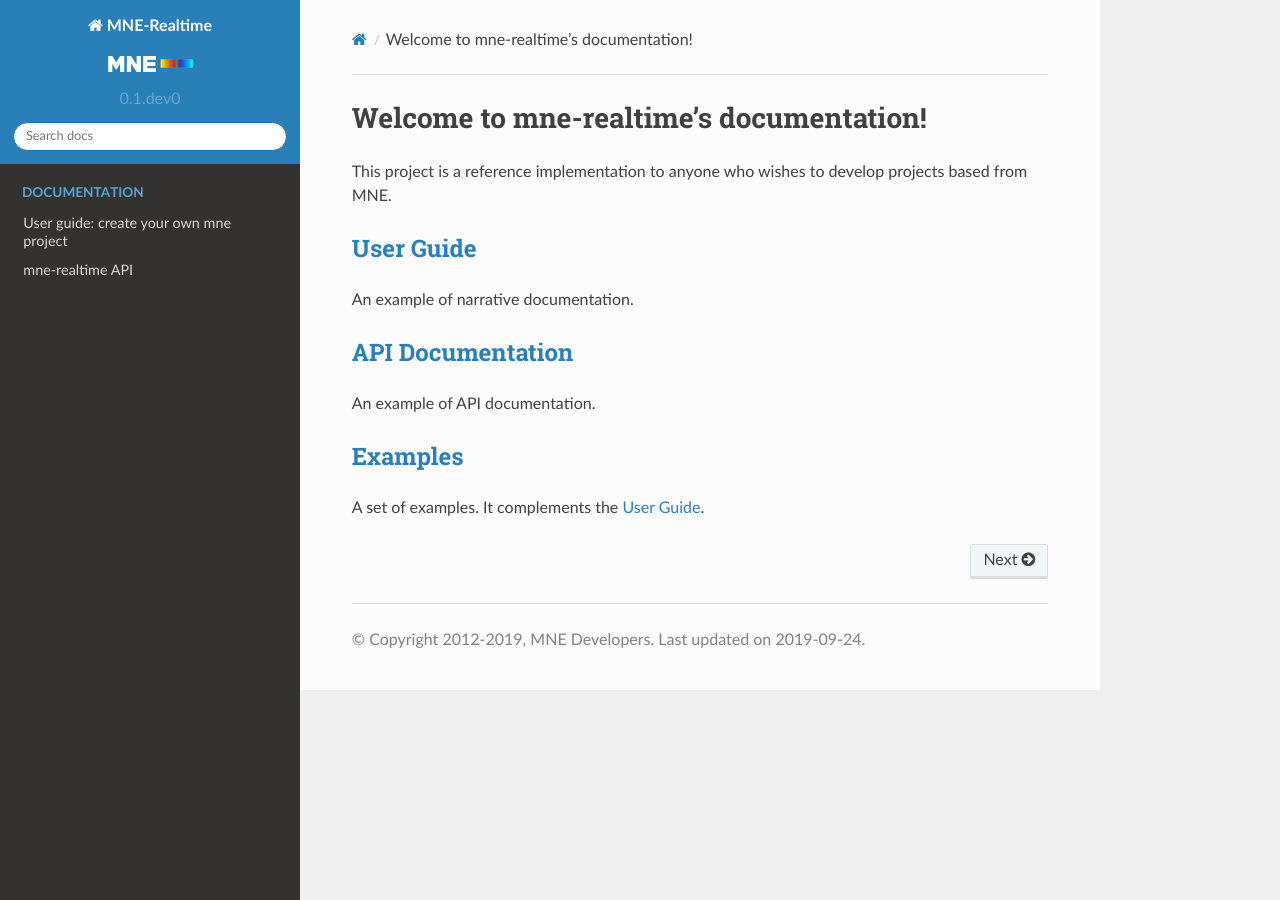
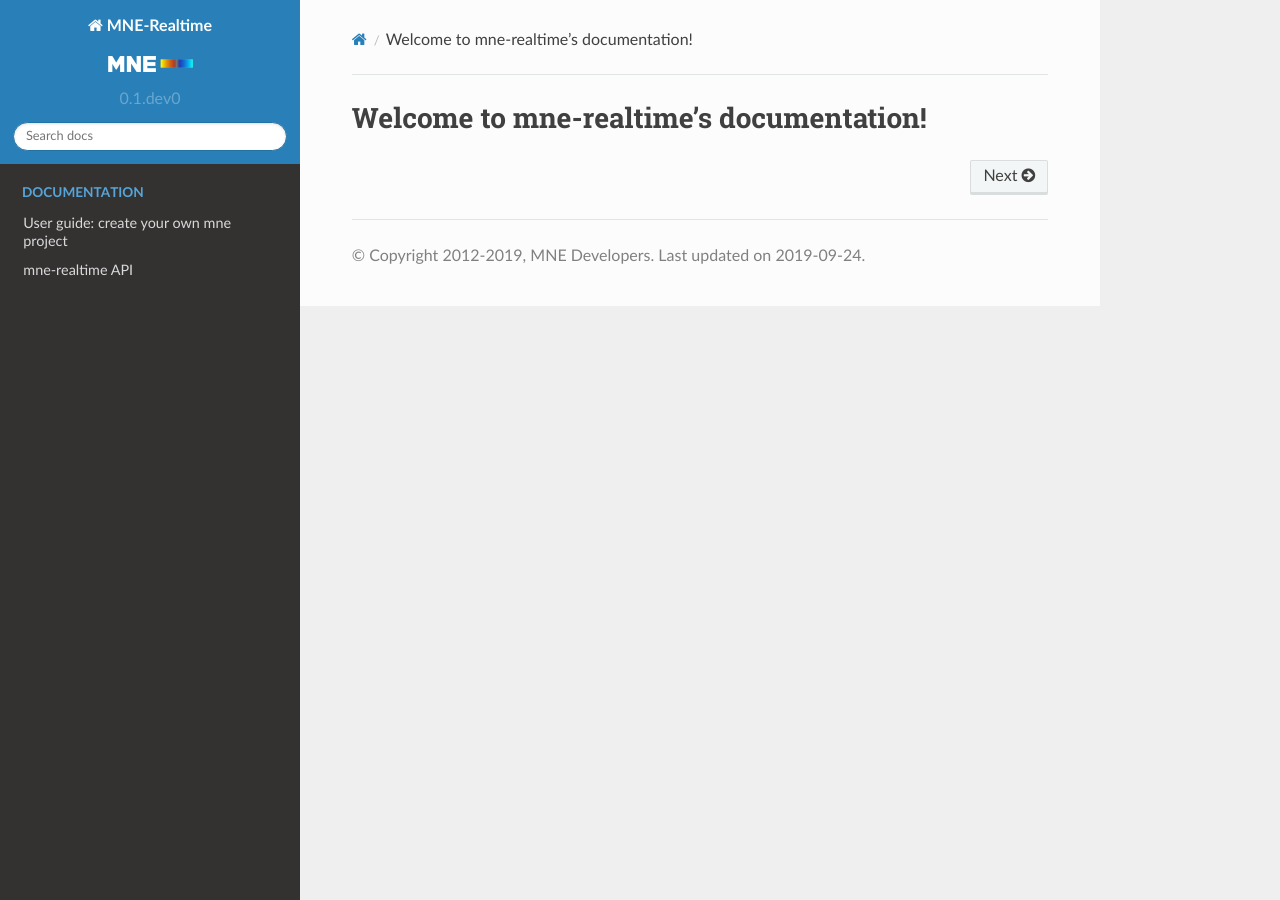
Before and after one commit to mne-tools/mne-realtime, a Sphinx documentation site: the page built from doc/index.rst, in a window 1280 px wide. Built offline with Sphinx 7.4.7 and the Read the Docs theme 2.0.0, drawn with Linux system fonts in a browser that asks for light colours; formulas are drawn with MathJax 3; pages that are not in the unit, such as notebooks, are missing from menus.

```diff
--- a/README.rst
+++ b/README.rst
@@ -17,6 +17,12 @@
 MNE-Realtime
 ============
 
+Dependencies
+~~~~~~~~~~~~
+
+* numpy
+* MNE
+
 Refer to the documentation_ for more information.
 
 .. _documentation: https://mne-tools.github.io/mne-realtime
--- a/doc/index.rst
+++ b/doc/index.rst
@@ -5,9 +5,6 @@
 
 Welcome to mne-realtime's documentation!
 ========================================
-
-This project is a reference implementation to anyone who wishes to develop
-projects based from MNE.
 
 .. toctree::
    :maxdepth: 2
@@ -23,18 +20,3 @@
    :caption: Tutorial - Examples
 
    auto_examples/index
-
-`User Guide <user_guide.html>`_
--------------------------------
-
-An example of narrative documentation.
-
-`API Documentation <api.html>`_
--------------------------------
-
-An example of API documentation.
-
-`Examples <auto_examples/index.html>`_
---------------------------------------
-
-A set of examples. It complements the `User Guide <user_guide.html>`_.
```
Also changed, not shown: .travis.yml, 1 other file.
